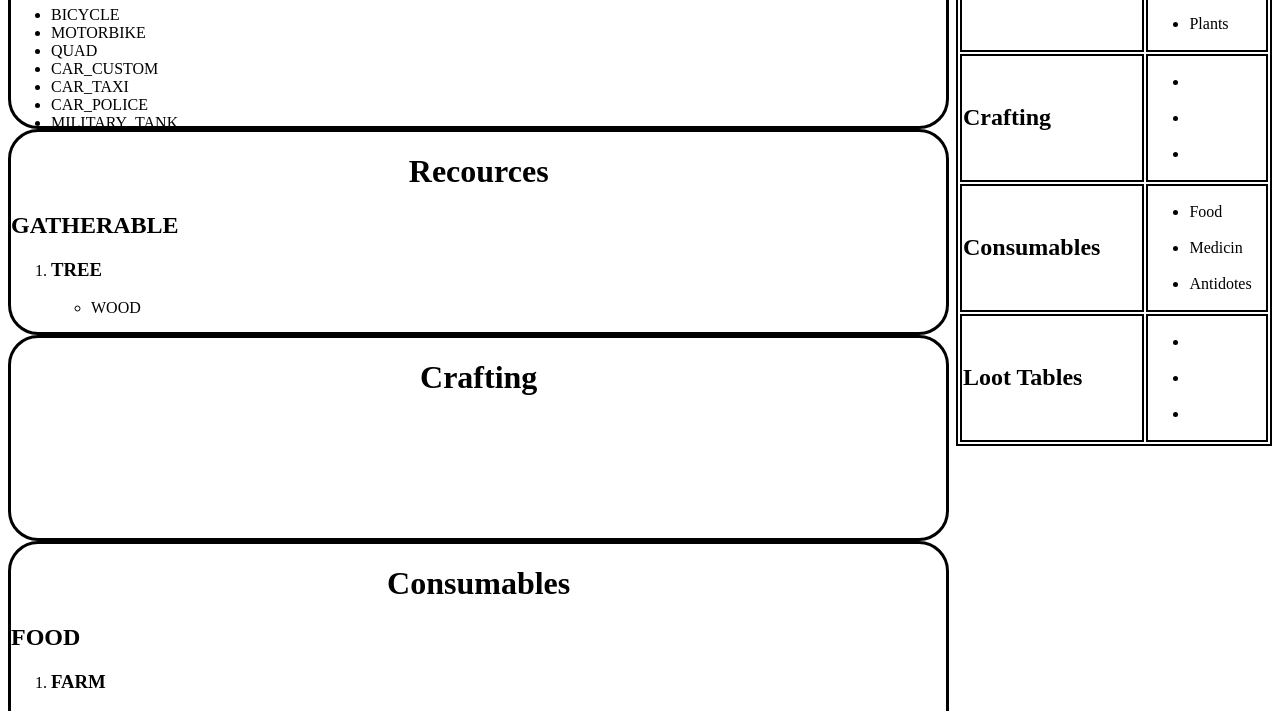
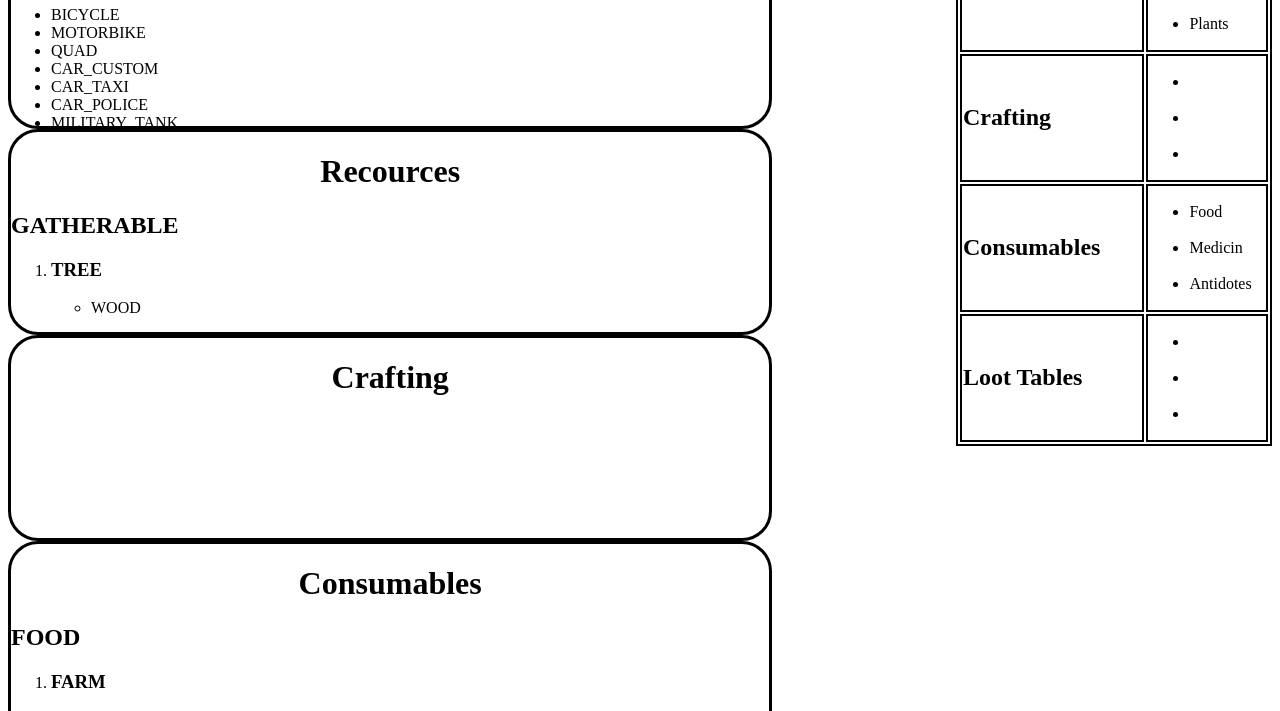
Before and after one commit to Liquidsn8ke0712/Apocalyptic-Survival-Website, a plain HTML site: page index.html in a window 1280 px wide. Shown: the part 695-1406 px from the top of the page. Drawn offline with Linux system fonts and the light colour scheme.

Commit message:
Update Apocalyptic-Survival.css

```diff
--- a/Apocalyptic-Survival.css
+++ b/Apocalyptic-Survival.css
@@ -17,7 +17,7 @@ h1 {
 }
 .scroll-container {
     height: 200px;
-    width: 74%;
+    width: 60%;
     overflow-y: auto;
     overflow-x: auto;
     border-radius: 30px;
```
